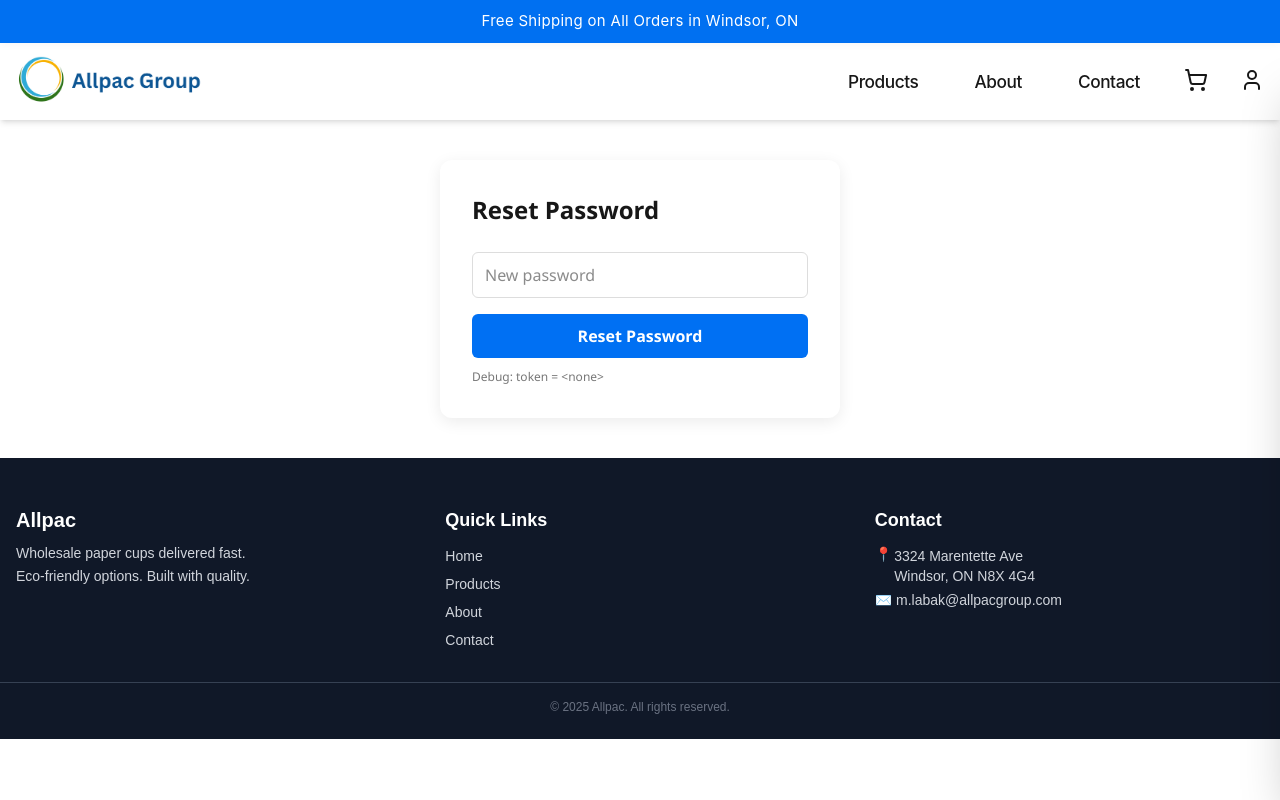
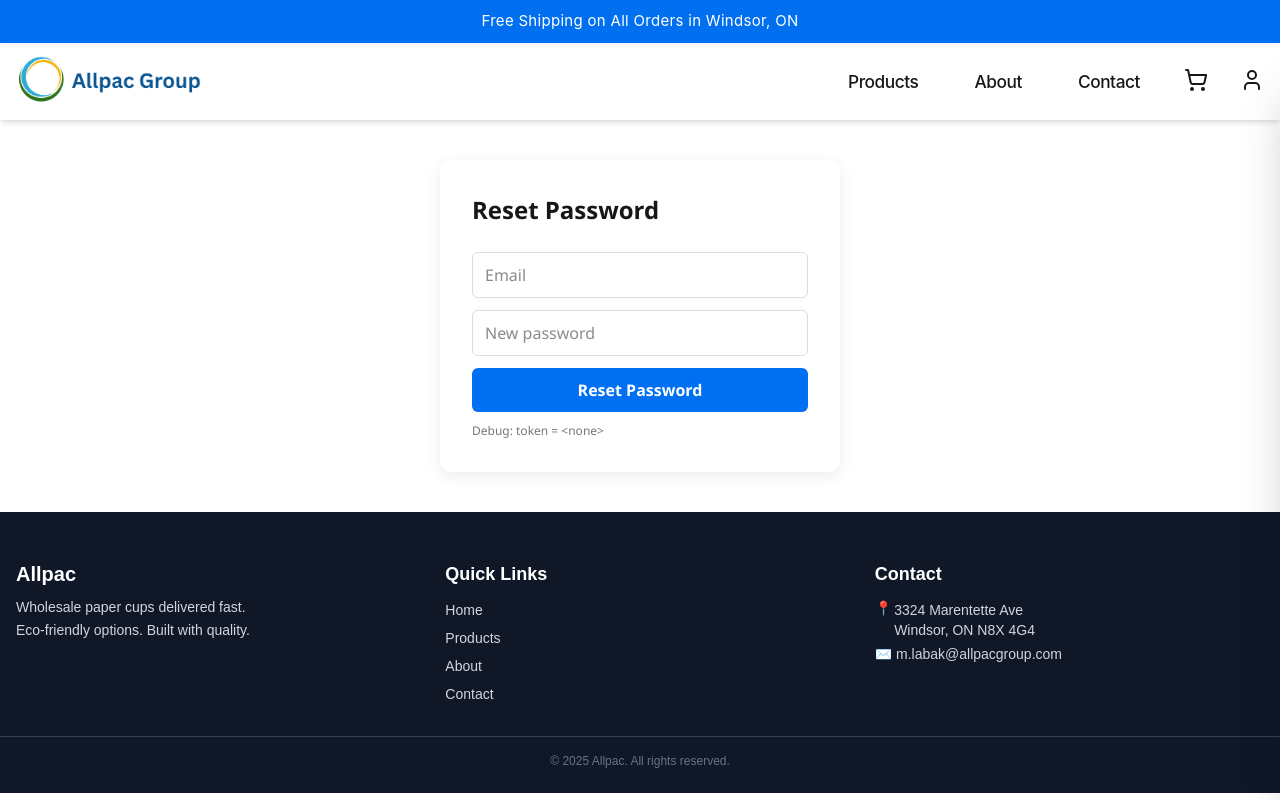
Before and after one commit to Emadedin1/allpacstore, a Next.js app: page /reset-password in a window 1280 px wide. Built offline with nearby package versions, Linux system fonts and the light colour scheme.

Commit message:
Update page.jsx

```diff
--- a/src/app/reset-password/page.jsx
+++ b/src/app/reset-password/page.jsx
@@ -3,19 +3,22 @@
 import React, { useState, useEffect } from "react";
 
 export default function ResetPasswordPage() {
+  const [email, setEmail] = useState("");
   const [password, setPassword] = useState("");
   const [token, setToken] = useState("");
   const [success, setSuccess] = useState("");
   const [error, setError] = useState("");
   const [loading, setLoading] = useState(false);
 
-  // Read token from URL in an effect (safer for SSR)
   useEffect(() => {
     if (typeof window !== "undefined") {
       const params = new URLSearchParams(window.location.search);
       const t = params.get("token") || "";
       setToken(t);
-      console.log("Reset page token:", t);
+      // Optionally pre-fill the email if you encode it in the reset link
+      const e = params.get("email") || "";
+      if (e) setEmail(e);
+      console.log("Reset page token:", t, "email:", e);
     }
   }, []);
 
@@ -30,15 +33,19 @@ export default function ResetPasswordPage() {
       setLoading(false);
       return;
     }
+    if (!email) {
+      setError("Please enter your email.");
+      setLoading(false);
+      return;
+    }
 
     try {
-      console.log("Submitting password reset", { token, password });
+      console.log("Submitting password reset", { token, email, password });
 
-      // POST to your existing API route name (password-reset)
       const res = await fetch("/api/auth/password-reset", {
         method: "POST",
         headers: { "Content-Type": "application/json" },
-        body: JSON.stringify({ token, password }),
+        body: JSON.stringify({ token, email, password }),
       });
 
       const contentType = res.headers.get("content-type") || "";
@@ -55,9 +62,7 @@ export default function ResetPasswordPage() {
         setSuccess("Password reset successfully! You can now log in.");
         setError("");
       } else {
-        // Surface helpful error messages from the server where possible
         if (typeof data === "string") {
-          // sometimes servers return HTML/text for 4xx/5xx - show a short friendly message
           setError(data || `Reset failed (status ${res.status}).`);
         } else {
           setError(data?.error || `Reset failed (status ${res.status}).`);
@@ -79,7 +84,21 @@ export default function ResetPasswordPage() {
       fontFamily: "Segoe UI, Roboto, Arial, sans-serif"
     }}>
       <h1 style={{ fontSize: "1.5rem", fontWeight: 600, marginBottom: 24 }}>Reset Password</h1>
-      <form style={{ display: "flex", flexDirection: "column", gap: 16 }} onSubmit={handleSubmit}>
+      <form style={{ display: "flex", flexDirection: "column", gap: 12 }} onSubmit={handleSubmit}>
+        <input
+          type="email"
+          placeholder="Email"
+          value={email}
+          onChange={e => setEmail(e.target.value)}
+          style={{
+            padding: "10px 12px",
+            borderRadius: 6,
+            border: "1px solid #ddd",
+            fontSize: "1rem",
+            boxSizing: "border-box"
+          }}
+          required
+        />
         <input
           type="password"
           placeholder="New password"
```
